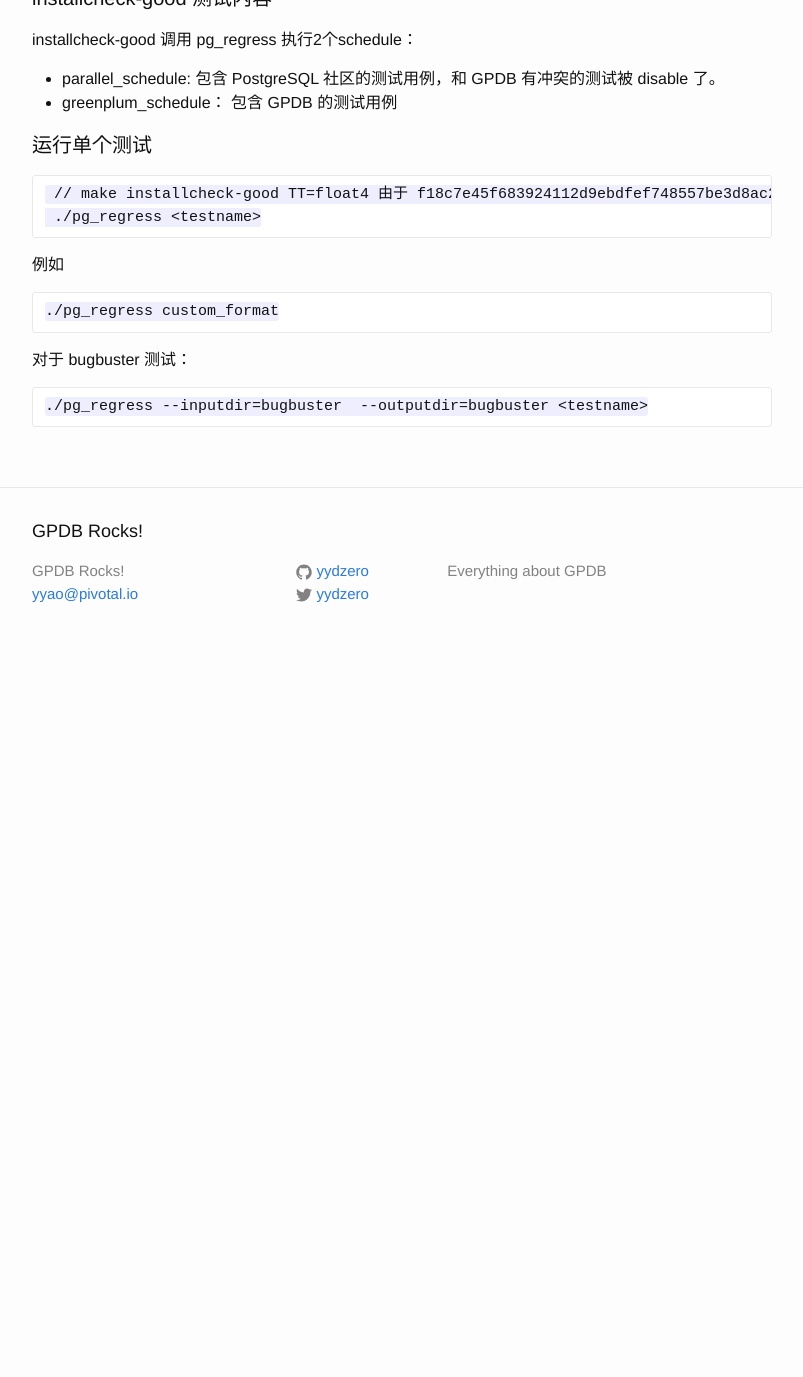
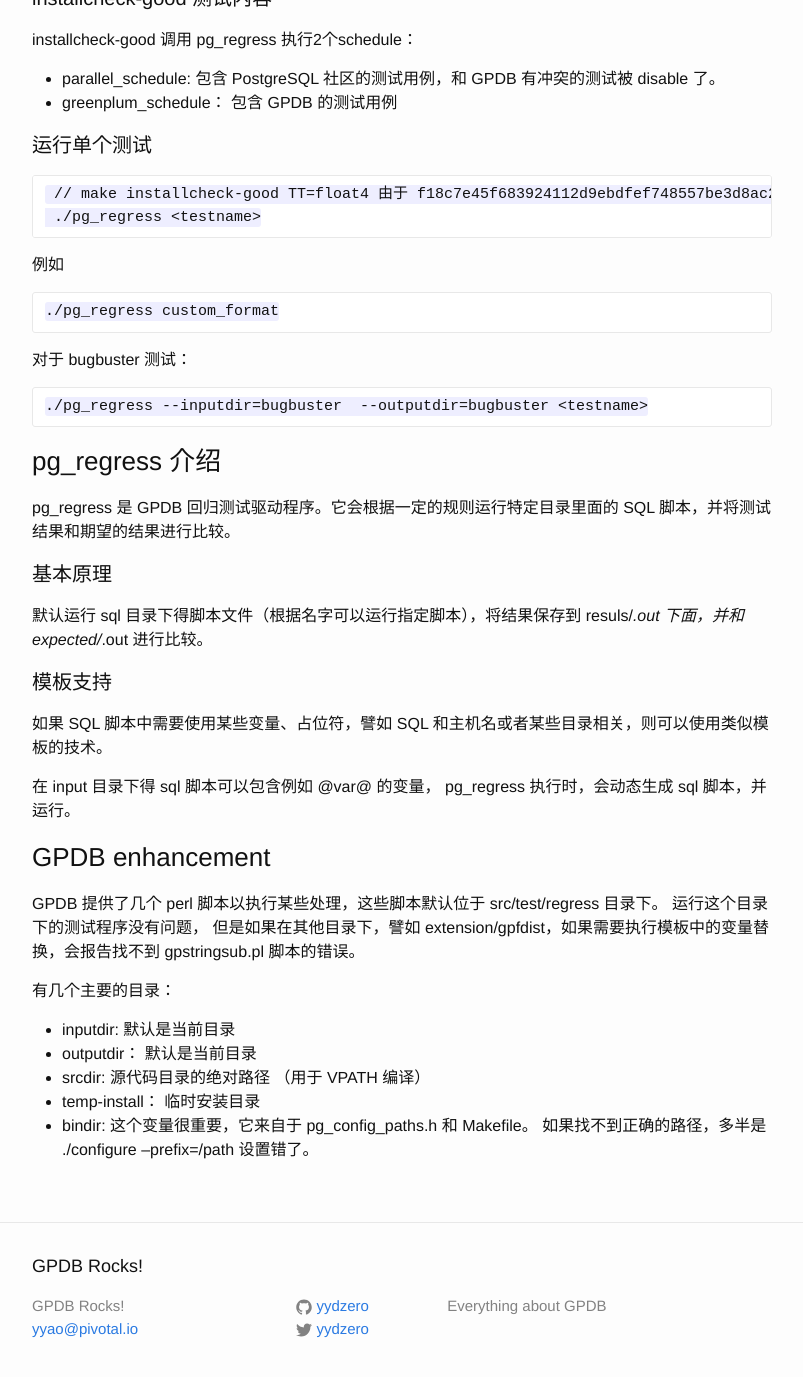
Before and after one commit to yydzero/yydzero.github.io, a Jekyll site: the page built from _posts/2015-11-10-gpdb-test.markdown, in a window 1280 px wide and 1400 px high, scrolled down 997 px. Shown: the top 1377 px of the window, without its empty margins (238-1041 px from the left). Built offline with Jekyll 4.4.1, drawn with Linux system fonts in a browser that asks for light colours; before the commit the page ends 1662 px from its top, so only the background shows below that.

Commit message:
build gpfdist

```diff
--- a/_posts/2015-11-10-gpdb-test.markdown
+++ b/_posts/2015-11-10-gpdb-test.markdown
@@ -57,3 +57,31 @@ installcheck-good 调用 pg_regress 执行2个schedule：
 对于 bugbuster 测试：
 
     ./pg_regress --inputdir=bugbuster  --outputdir=bugbuster <testname>
+
+
+### pg_regress 介绍
+
+pg_regress 是 GPDB 回归测试驱动程序。它会根据一定的规则运行特定目录里面的 SQL 脚本，并将测试结果和期望的结果进行比较。
+
+#### 基本原理
+
+默认运行 sql 目录下得脚本文件（根据名字可以运行指定脚本），将结果保存到 resuls/*.out 下面，并和 expected/*.out 进行比较。
+
+#### 模板支持
+
+如果 SQL 脚本中需要使用某些变量、占位符，譬如 SQL 和主机名或者某些目录相关，则可以使用类似模板的技术。
+
+在 input 目录下得 sql 脚本可以包含例如 @var@ 的变量， pg_regress 执行时，会动态生成 sql 脚本，并运行。
+
+### GPDB enhancement
+
+GPDB 提供了几个 perl 脚本以执行某些处理，这些脚本默认位于 src/test/regress 目录下。 运行这个目录下的测试程序没有问题，
+但是如果在其他目录下，譬如 extension/gpfdist，如果需要执行模板中的变量替换，会报告找不到 gpstringsub.pl 脚本的错误。
+
+有几个主要的目录：
+
+* inputdir: 默认是当前目录
+* outputdir： 默认是当前目录
+* srcdir: 源代码目录的绝对路径 （用于 VPATH 编译）
+* temp-install： 临时安装目录
+* bindir: 这个变量很重要，它来自于 pg_config_paths.h 和 Makefile。 如果找不到正确的路径，多半是 ./configure --prefix=/path 设置错了。
```
Also changed, not shown: _posts/2015-11-10-gpdb-build-gpfdist-and-gpmapreduce.markdown (added, +28 -0 lines), _posts/2015-11-10-gpdb-plpython.markdown (added, +11 -0 lines).
